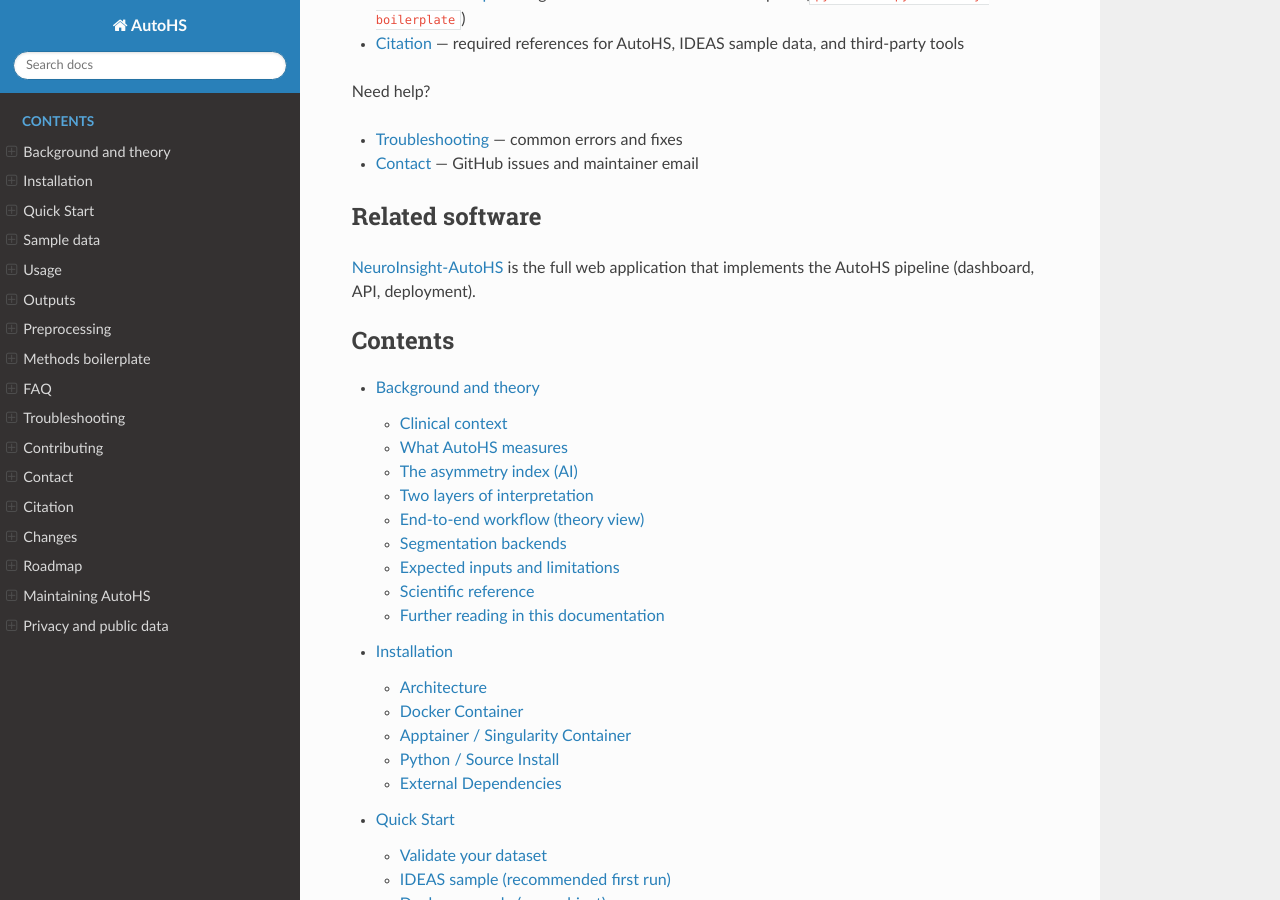
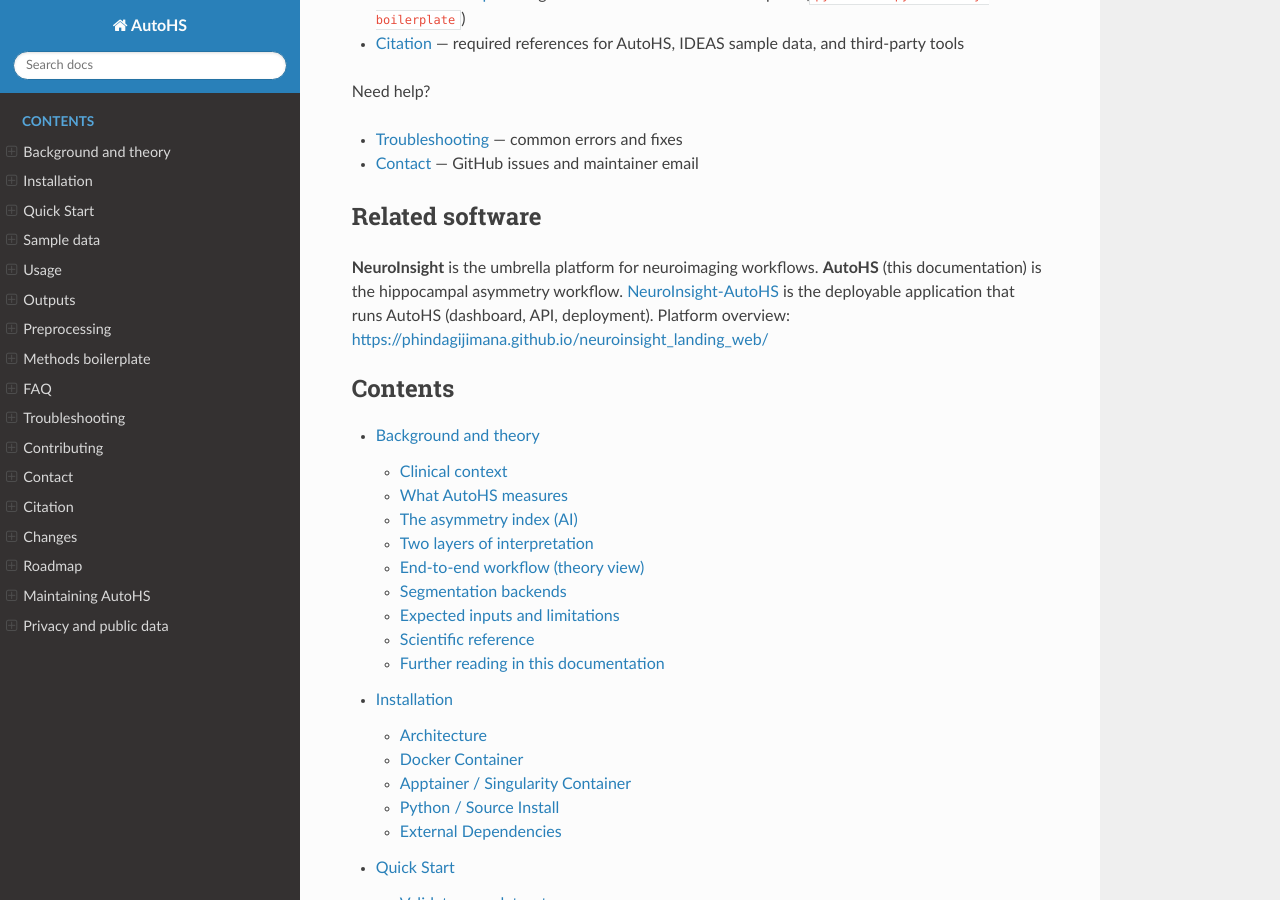
Before and after one commit to phindagijimana/AutoHS, a Sphinx documentation site: the page built from docs/source/index.rst, in a window 1280 px wide and 900 px high, scrolled down 934 px. Built offline with Sphinx 7.4.7 and the Read the Docs theme 3.1.0, drawn with Linux system fonts in a browser that asks for light colours; the version number could not be read and is left out.

Commit message:
Document NeuroInsight platform and link AutoHS to NeuroInsight-AutoHS.
Add platform section to README, RTD index, and USER_GUIDE intro; link app deployment guide and landing page.

Co-authored-by: Cursor <cursoragent@cursor.com>

```diff
--- a/docs/source/index.rst
+++ b/docs/source/index.rst
@@ -47,8 +47,11 @@ Need help?
 Related software
 ----------------
 
-`NeuroInsight-AutoHS <https://github.com/phindagijimana/neuroinsight_local>`_ is the full
-web application that implements the AutoHS pipeline (dashboard, API, deployment).
+**NeuroInsight** is the umbrella platform for neuroimaging workflows. **AutoHS** (this
+documentation) is the hippocampal asymmetry workflow. `NeuroInsight-AutoHS
+<https://github.com/phindagijimana/neuroinsight_local>`_ is the deployable application
+that runs AutoHS (dashboard, API, deployment). Platform overview:
+https://phindagijimana.github.io/neuroinsight_landing_web/
 
 .. toctree::
    :maxdepth: 2
```
Also changed, not shown: README.md (+12 -0 lines), docs/USER_GUIDE.md (+2 -2 lines).
